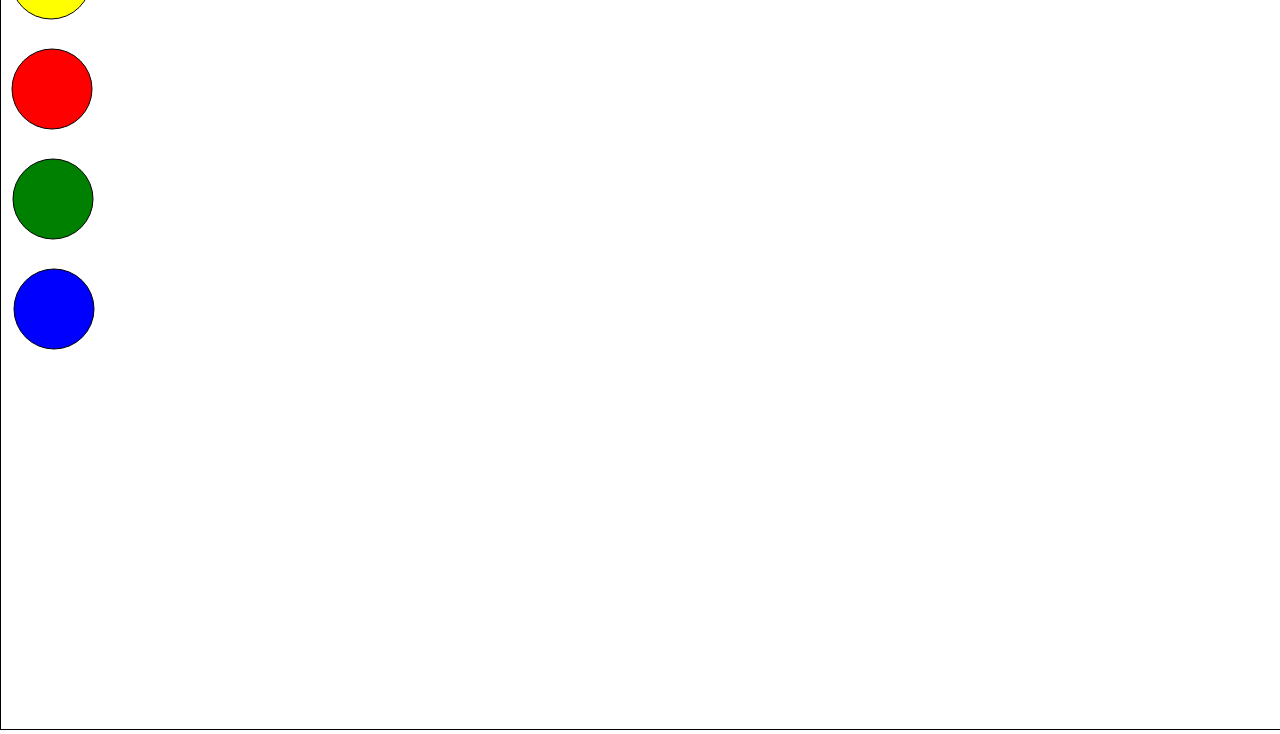
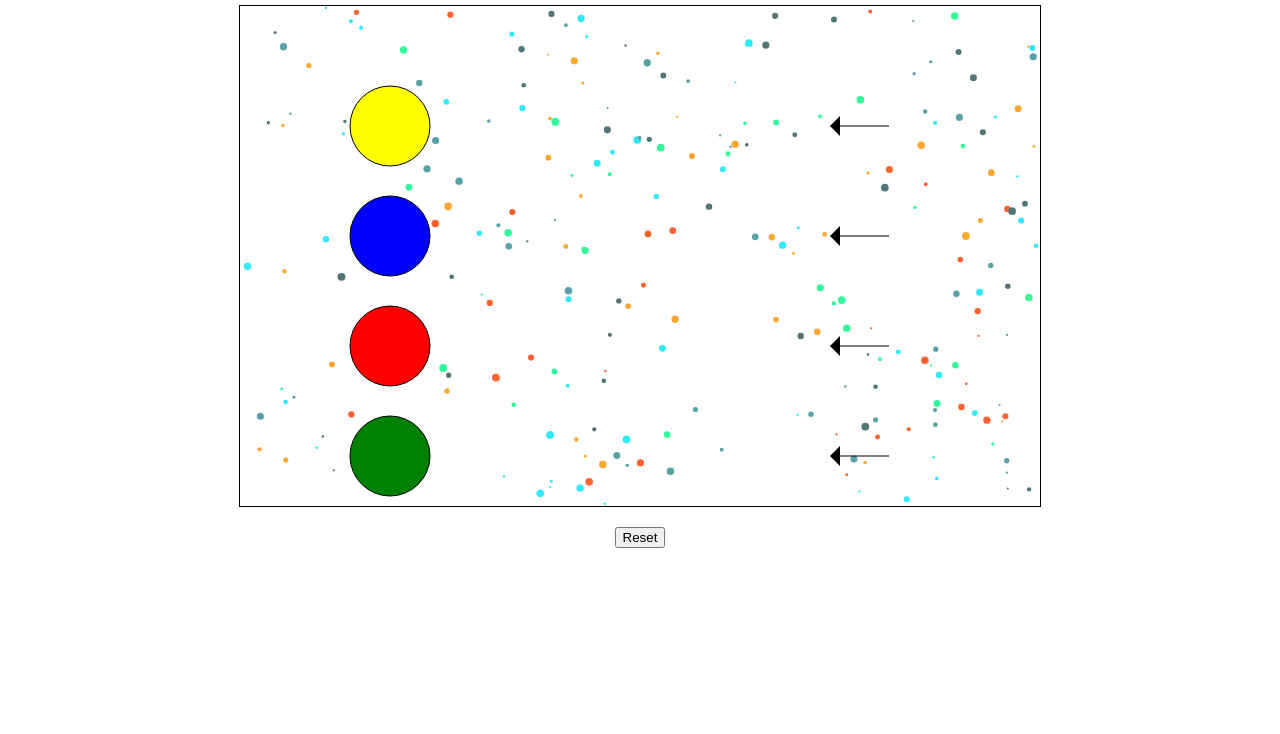
Before and after one commit to GuntreddyHemanth/Canvas-Game, a plain HTML site: page index.html in a window 1280 px wide. Shown: the part 72-806 px from the top of the page. Drawn offline with Linux system fonts and the light colour scheme.

Commit message:
canvasgame

```diff
--- a/canvas.js
+++ b/canvas.js
@@ -1,16 +1,214 @@
-function draw() {
-    var canvas = document.getElementById("canvas");
-    canvas.width = window.innerWidth
-    canvas.height = window.innerHeight
-    const ctx = canvas.getContext("2d");
-    const colors = ["yellow", "red", "green", "blue"];
+var canvas = document.getElementById("canvas");
+canvas.width = 800;
+canvas.height = 500;
 
-    for (let i = 0; i < colors.length; i++) {
-      ctx.beginPath();
-      ctx.fillStyle = colors[i]
-      ctx.arc(50 + i, 50 + i * 110, 40, 0, Math.PI * 2, true)
-      ctx.fill()
-      ctx.stroke()
+const ctx = canvas.getContext("2d");
+const colors = ["yellow", "blue", "red", "green"];
+const hitColors = ["orange", "purple", "lime", "cyan"];
+let circles = [];
+
+
+var mouse = {
+  x: undefined,
+  y: undefined
+}
+
+var colorArray = [
+  '#FAA832',
+  '#59A1A7',
+  '#32E9FA',
+  '#547578',
+  '#FA6232',
+  '#32FA9B',
+]
+
+var maxRadius = 40;
+// var minRadius = 2;
+
+window.addEventListener('mousemove', function(event){
+  const rect = canvas.getBoundingClientRect();
+  mouse.x = event.clientX - rect.left;
+  mouse.y = event.clientY - rect.top;
+
+})
+
+
+function Sphere(x, y, dx, dy, radius) {
+  this.x = x;
+  this.y = y;
+  this.dx = dx;
+  this.dy = dy;
+  this.radius = radius
+  this.minRadius = radius
+  this.color = colorArray[Math.floor(Math.random() * colorArray.length)]
+
+  this.draw = function() {
+    ctx.beginPath();
+    ctx.arc(this.x, this.y, this.radius, 0, Math.PI * 2, false);
+    ctx.fillStyle = this.color
+    ctx.fill()
+  }
+
+  this.update = function() {
+    if (this.x + this.radius > canvas.width || this.x - this.radius < 0) {
+      this.dx = -this.dx;
     }
+
+    if (this.y + this.radius > canvas.height || this.y - this.radius < 0) {
+      this.dy = -this.dy;
+    }
+
+    this.x += this.dx;
+    this.y += this.dy;
+
+    if (mouse.x - this.x < 50 && mouse.x - this.x > -50
+        && mouse.y - this.y < 50 && mouse.y - this.y > -50
+      ){
+        if (this.radius < maxRadius){
+          this.radius += 1
+        }
+    } else if (this.radius > this.minRadius) {
+        this.radius -= 1
+    }
+
+    this.draw()
+  }
+
 }
-draw()
+
+var circleArray = []
+
+function initializeSpheres() {
+  circleArray = [];
+  for (var i = 0; i < 250; i++) {
+    var radius = Math.random() * 3 + 1;
+    var x = Math.random() * (canvas.width - radius * 2) + radius;
+    var y = Math.random() * (canvas.height - radius * 2) + radius;
+    var dx = (Math.random() - 0.5);
+    var dy = (Math.random() - 0.5);
+    circleArray.push(new Sphere(x, y, dx, dy, radius));
+  }
+}
+
+
+let animationId;
+
+// Initialize target circles
+function initializeCircles() {
+  circles = [];
+  for (let i = 0; i < colors.length; i++) {
+    const circleX = 150;
+    const circleY = 120 + i * 110;
+    const arrowX = circleX + 400;
+    const arrowY = circleY;
+    circles.push({
+      circleX,
+      circleY,
+      arrowX,
+      arrowY,
+      color: colors[i],
+      hit: false,
+      isMoving: false,
+    });
+  }
+}
+
+
+
+
+function drawScene() {
+  ctx.clearRect(0, 0, canvas.width, canvas.height); // Clear canvas
+
+  for (var i = 0; i < circleArray.length; i++){
+    circleArray[i].update()
+  }
+
+
+  for (let i = 0; i < circles.length; i++) {
+    const { circleX, circleY, arrowX, arrowY, color } = circles[i];
+
+    // Draw the target circle
+    ctx.beginPath();
+    ctx.fillStyle = color;
+    ctx.arc(circleX, circleY, 40, 0, Math.PI * 2, true);
+    ctx.fill();
+    ctx.lineWidth = 1;
+    ctx.strokeStyle = "black";
+    ctx.stroke();
+
+    ctx.beginPath();
+    ctx.moveTo(arrowX + 50, arrowY);
+    ctx.lineTo(arrowX + 99, arrowY);
+    ctx.stroke();
+
+    ctx.beginPath();
+    ctx.moveTo(arrowX + 40, arrowY);
+    ctx.lineTo(arrowX + 50, arrowY - 10);
+    ctx.lineTo(arrowX + 50, arrowY + 10);
+    ctx.closePath();
+    ctx.fillStyle = "black";
+    ctx.fill();
+  }
+  animationId = requestAnimationFrame(drawScene);
+}
+
+function moveArrow(index) {
+  const circle = circles[index];
+  if (!circle || circle.isMoving) return;
+
+  circle.isMoving = true;
+
+  function animateArrow() {
+    const deltaX = circle.circleX - circle.arrowX;
+    const deltaY = circle.circleY - circle.arrowY;
+    const distance = Math.sqrt(deltaX * deltaX + deltaY * deltaY);
+
+    if (distance < 5) {
+      circle.hit = true;
+      circle.color = hitColors[index];
+      circle.isMoving = false;
+      cancelAnimationFrame(animationId);
+      drawScene();
+      return;
+    }
+
+    circle.arrowX += (deltaX / distance) * 5;
+    circle.arrowY += (deltaY / distance) * 5;
+
+    requestAnimationFrame(animateArrow);
+  }
+
+  animateArrow(); // Start the arrow animation
+}
+
+// Handle mouse clicks on the canvas
+canvas.addEventListener("mousedown", (e) => {
+  const rect = canvas.getBoundingClientRect();
+  const mouseX = e.clientX - rect.left;
+  const mouseY = e.clientY - rect.top;
+
+  for (let i = 0; i < circles.length; i++) {
+    const { circleX, circleY } = circles[i];
+    const distance = Math.sqrt((mouseX - circleX) ** 2 + (mouseY - circleY) ** 2);
+
+    if (distance <= 40) {
+      moveArrow(i);
+      break;
+    }
+  }
+});
+
+// Reset button logic
+function reset() {
+  cancelAnimationFrame(animationId);
+  initializeSpheres();
+  initializeCircles();
+  drawScene();
+}
+
+const resetButton = document.getElementById("resetButton");
+resetButton.addEventListener("click", reset);
+
+initializeSpheres();
+initializeCircles();
+drawScene();
--- a/index.html
+++ b/index.html
@@ -3,18 +3,36 @@
   <head>
     <meta charset="UTF-8" />
     <title>Canvasjs</title>
-    <style type="text/css">
+    <style>
+        body {
+            display: flex;
+            flex-direction: column;
+            align-items: center;
+            margin: 0;
+            padding: 0;
+            height: 100vh; /* Full viewport height */
+        }
+
+        h1 {
+            margin: 20px 0;
+        }
+
         canvas {
             border: 1px solid black;
+            width: 800px;
+            height: 500px;
         }
 
-        body{
-            margin: 0;
+        #resetButton {
+            position: relative;
+            margin: 20px 0;
         }
     </style>
   </head>
   <body>
+    <h1>Bubbles App</h1>
     <canvas id="canvas"></canvas>
+    <button id="resetButton">Reset</button>
     <script src="canvas.js"></script>
   </body>
 </html>
```
